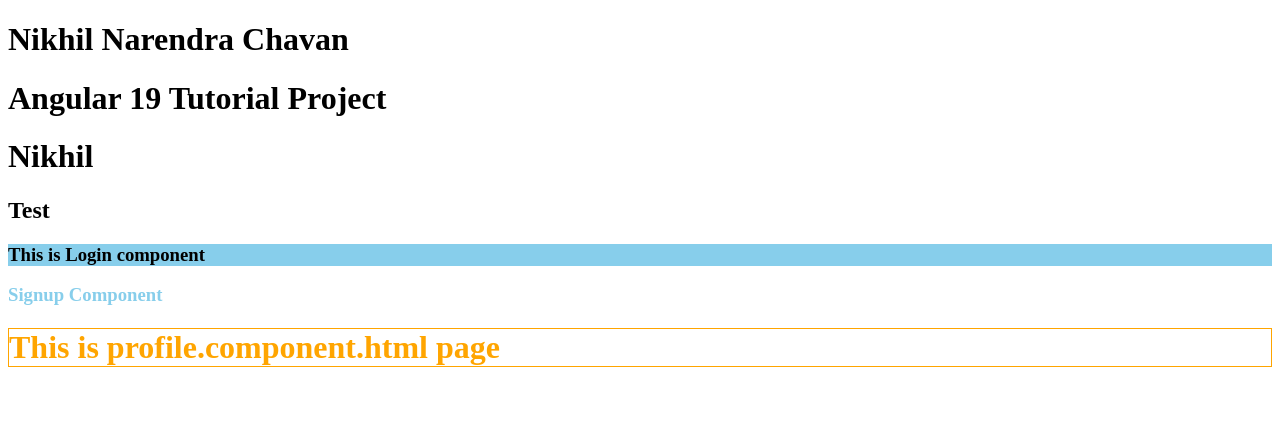
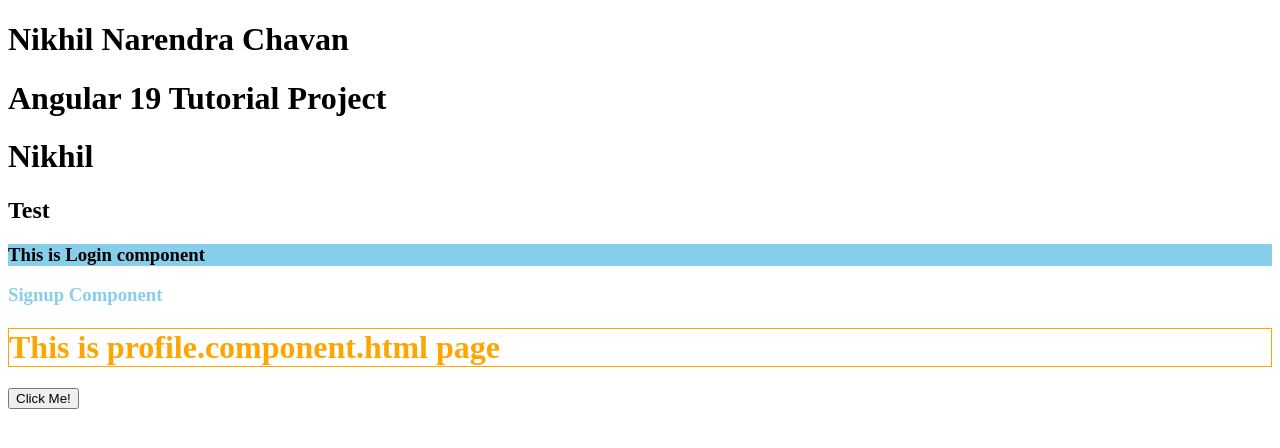
Before and after one commit to chavannikhil802/angular-19-tutorial, an Angular app: page / in a window 1280 px wide. Shown: the top 448 px of the page. Built offline with nearby package versions, Linux system fonts and the light colour scheme.

Commit message:
Click function on button

```diff
--- a/src/app/profile/profile.component.html
+++ b/src/app/profile/profile.component.html
@@ -1 +1,2 @@
 <h1>This is profile.component.html page</h1>
+<button (click)="functionName()">Click Me!</button>
--- a/src/app/profile/profile.component.ts
+++ b/src/app/profile/profile.component.ts
@@ -8,4 +8,14 @@
     styleUrl: './profile.component.css'
 })
 
-export class ProfileComponent {}
+export class ProfileComponent {
+
+    functionName() {
+        alert("Hello Nikhil!")
+        this.otherFunction();
+    }
+
+    otherFunction() {
+        console.log("otherFunction called");
+    }
+}
```
